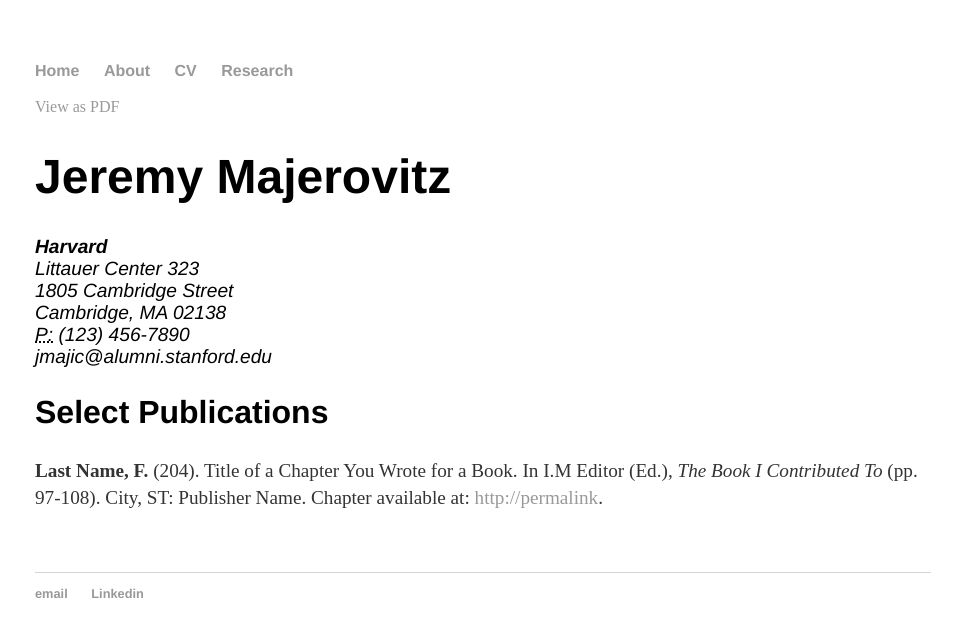
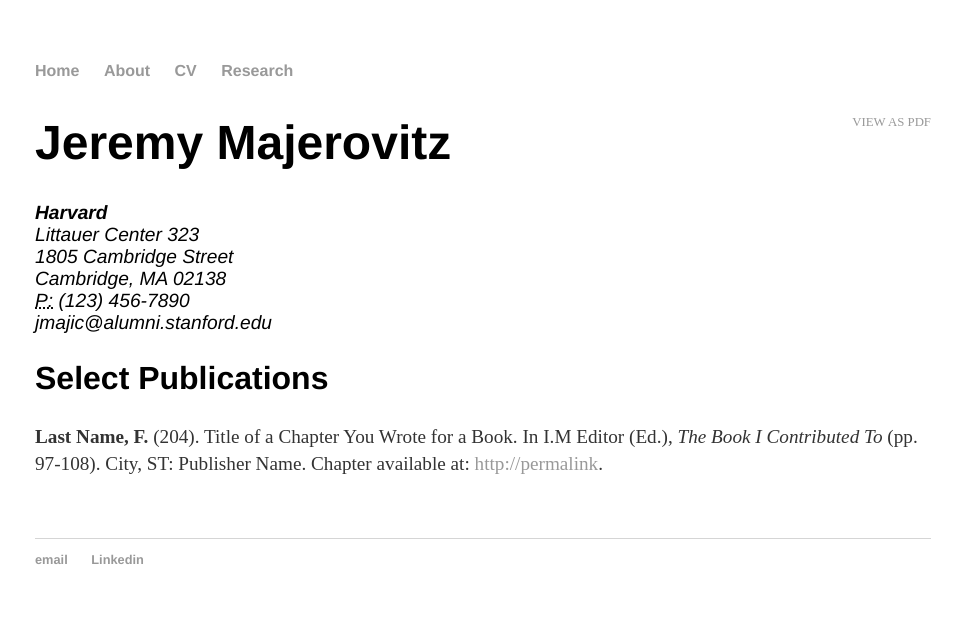
Before and after one commit to jmajic/jmajic.github.io, a Jekyll site: the page built from cv/index.html, in a window 1280 px wide. Shown: the top 637 px of the page, without its empty margins (157-1118 px from the left). Built offline with Jekyll 4.4.1, drawn with Linux system fonts in a browser that asks for light colours.

Commit message:
Add CV_PDF class

```diff
--- a/css/main.css
+++ b/css/main.css
@@ -27,3 +27,4 @@ ul.posts li { list-style: none; }
 .cv address, .cv .download { font-family: 'Helvetica', 'Arial', 'Sans-Serif'; }
 .cv address, .cv p { font-size: 1.2em; }
 .cv .download { float: right; font-size: .8em; text-transform: uppercase; }
+.cv .CV_PDF { float: right; font-size: .8em; text-transform: uppercase; }
```
